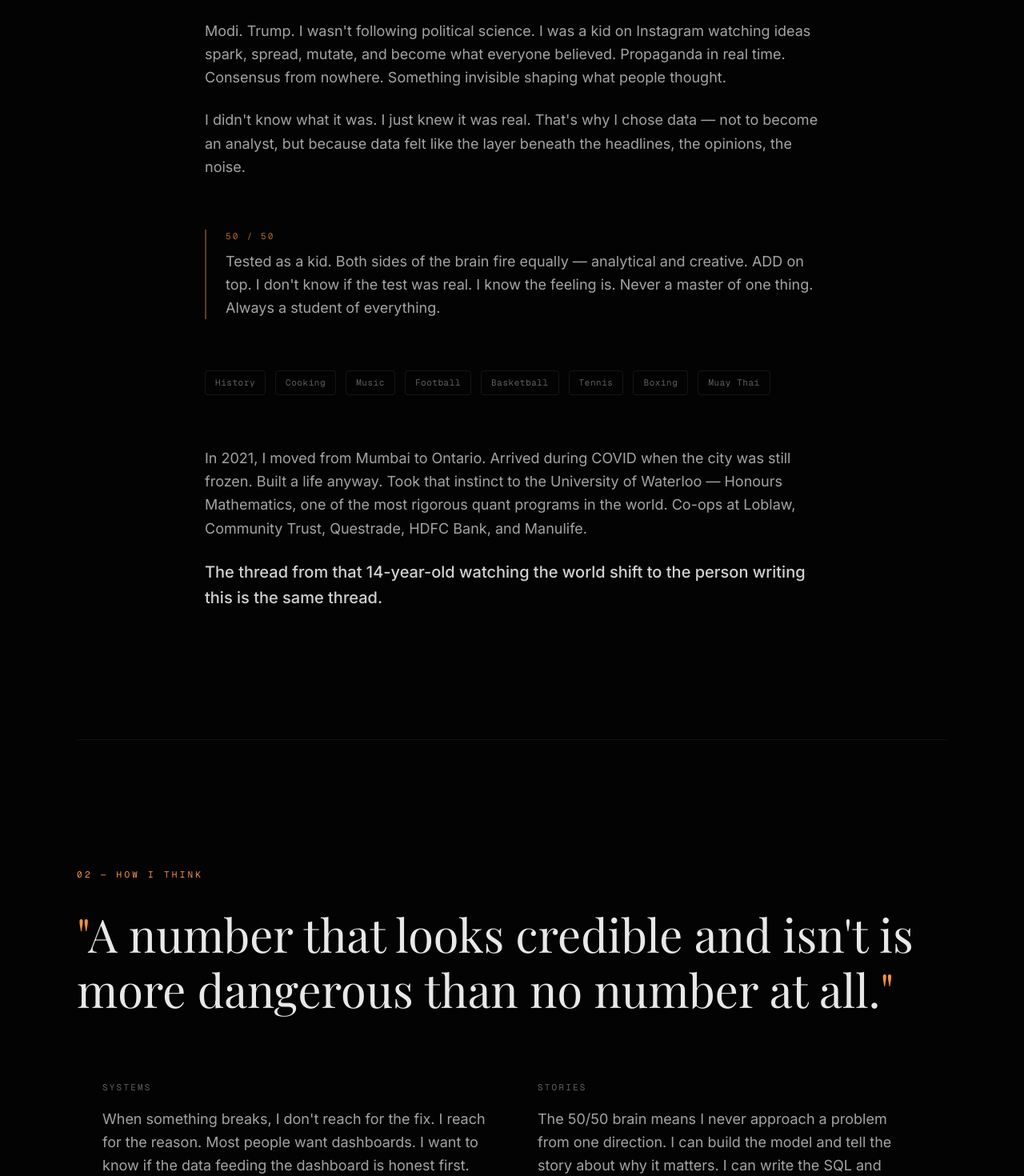
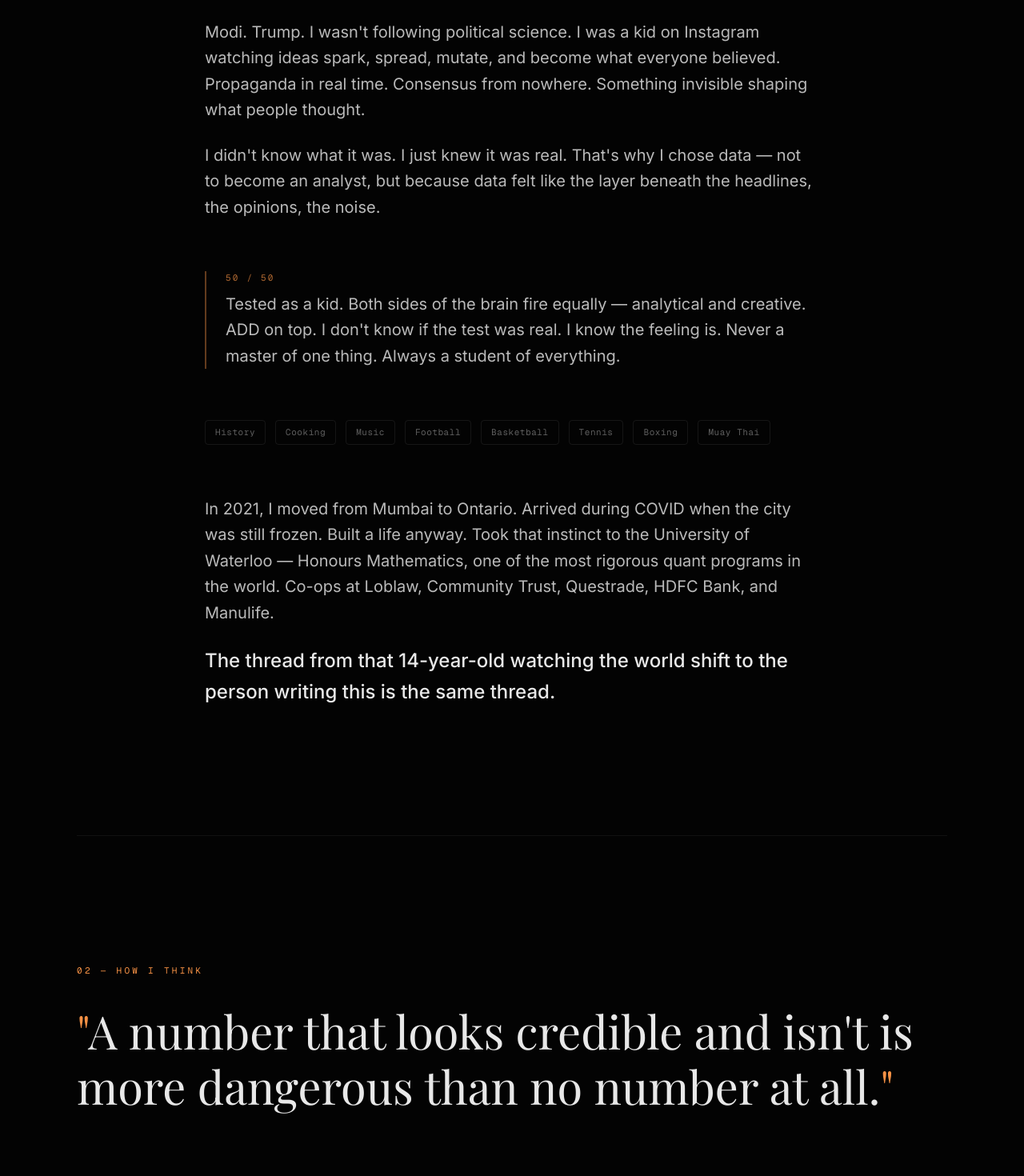
Before and after one commit to aaryan0909/v0-aaryan-chawla-manifesto, a Next.js app: page / in a window 1280 px wide. Shown: the part 1280-2750 px from the top of the page at 80% size. Built offline with nearby package versions, Linux system fonts and the light colour scheme; a web font is replaced by a local one.

Commit message:
improve text visibility across entire site by adjusting font sizes and colors

```diff
--- a/app/globals.css
+++ b/app/globals.css
@@ -15,7 +15,7 @@
   --secondary: oklch(0.18 0 0);
   --secondary-foreground: oklch(0.85 0 0);
   --muted: oklch(0.18 0 0);
-  --muted-foreground: oklch(0.55 0 0);
+  --muted-foreground: oklch(0.65 0 0);
   --accent: oklch(0.75 0.15 55);
   --accent-foreground: oklch(0.1 0 0);
   --destructive: oklch(0.577 0.245 27.325);
--- a/components/contact.tsx
+++ b/components/contact.tsx
@@ -39,7 +39,7 @@ export function Contact() {
             we should probably talk.
           </h2>
 
-          <p className="mb-12 max-w-lg text-base leading-relaxed text-foreground/70 md:text-lg">
+          <p className="mb-12 max-w-lg text-lg leading-relaxed text-foreground/80 md:text-xl">
             Reach me at{" "}
             <a
               href="mailto:chawlaaaryan280@gmail.com"
@@ -72,7 +72,7 @@ export function Contact() {
                 href="https://github.com/aaryan0909"
                 target="_blank"
                 rel="noopener noreferrer"
-                className="font-mono text-[11px] tracking-[0.2em] text-foreground/50 uppercase transition-colors hover:text-highlight"
+                className="font-mono text-sm tracking-[0.15em] text-foreground/70 uppercase transition-colors hover:text-highlight"
               >
                 GitHub
               </a>
@@ -80,7 +80,7 @@ export function Contact() {
                 href="https://www.linkedin.com/in/aaryan-chawla"
                 target="_blank"
                 rel="noopener noreferrer"
-                className="font-mono text-[11px] tracking-[0.2em] text-foreground/50 uppercase transition-colors hover:text-highlight"
+                className="font-mono text-sm tracking-[0.15em] text-foreground/70 uppercase transition-colors hover:text-highlight"
               >
                 LinkedIn
               </a>
--- a/components/footer.tsx
+++ b/components/footer.tsx
@@ -8,7 +8,7 @@ export function Footer() {
         <div className="flex items-center gap-6">
           <a
             href="mailto:chawlaaaryan280@gmail.com"
-            className="font-mono text-xs tracking-wider text-muted-foreground transition-colors hover:text-highlight"
+            className="font-mono text-sm tracking-wider text-foreground/60 transition-colors hover:text-highlight"
           >
             Email
           </a>
@@ -16,7 +16,7 @@ export function Footer() {
             href="https://github.com/aaryan0909"
             target="_blank"
             rel="noopener noreferrer"
-            className="font-mono text-xs tracking-wider text-muted-foreground transition-colors hover:text-highlight"
+            className="font-mono text-sm tracking-wider text-foreground/60 transition-colors hover:text-highlight"
           >
             GitHub
           </a>
@@ -24,7 +24,7 @@ export function Footer() {
             href="https://www.linkedin.com/in/aaryan-chawla"
             target="_blank"
             rel="noopener noreferrer"
-            className="font-mono text-xs tracking-wider text-muted-foreground transition-colors hover:text-highlight"
+            className="font-mono text-sm tracking-wider text-foreground/60 transition-colors hover:text-highlight"
           >
             LinkedIn
           </a>
--- a/components/hero.tsx
+++ b/components/hero.tsx
@@ -41,7 +41,7 @@ export function Hero() {
         />
 
         <p
-          className={`max-w-lg text-base leading-relaxed text-foreground/60 md:text-lg transition-all duration-1000 delay-600 ease-out ${
+          className={`max-w-lg text-lg leading-relaxed text-foreground/70 md:text-xl transition-all duration-1000 delay-600 ease-out ${
             isVisible ? "translate-y-0 opacity-100" : "translate-y-8 opacity-0"
           }`}
         >
--- a/components/how-i-think.tsx
+++ b/components/how-i-think.tsx
@@ -43,10 +43,10 @@ export function HowIThink() {
               isVisible ? "translate-y-0 opacity-100" : "translate-y-8 opacity-0"
             }`}
           >
-            <h3 className="font-mono text-[11px] tracking-[0.2em] text-foreground/40 uppercase">
+            <h3 className="font-mono text-xs tracking-[0.2em] text-foreground/50 uppercase">
               Systems
             </h3>
-            <p className="text-base leading-relaxed text-foreground/70 md:text-lg">
+            <p className="text-lg leading-relaxed text-foreground/80 md:text-xl">
               When something breaks, I don{"'"}t reach for the fix. I reach for the reason. Most people want dashboards. I want to know if the data feeding the dashboard is honest first.
             </p>
           </div>
@@ -56,10 +56,10 @@ export function HowIThink() {
               isVisible ? "translate-y-0 opacity-100" : "translate-y-8 opacity-0"
             }`}
           >
-            <h3 className="font-mono text-[11px] tracking-[0.2em] text-foreground/40 uppercase">
+            <h3 className="font-mono text-xs tracking-[0.2em] text-foreground/50 uppercase">
               Stories
             </h3>
-            <p className="text-base leading-relaxed text-foreground/70 md:text-lg">
+            <p className="text-lg leading-relaxed text-foreground/80 md:text-xl">
               The 50/50 brain means I never approach a problem from one direction. I can build the model and tell the story about why it matters. I can write the SQL and know which question the business actually needs answered.
             </p>
           </div>
@@ -70,7 +70,7 @@ export function HowIThink() {
             isVisible ? "translate-y-0 opacity-100" : "translate-y-6 opacity-0"
           }`}
         >
-          <p className="max-w-xl text-lg leading-relaxed text-foreground/90 font-medium md:text-xl">
+          <p className="max-w-xl text-xl leading-relaxed text-foreground font-medium md:text-2xl">
             I feel in stories. I think in data. The tension between those two is where everything interesting happens.
           </p>
         </div>
--- a/components/nav.tsx
+++ b/components/nav.tsx
@@ -27,7 +27,7 @@ export function Nav() {
           href="https://github.com/aaryan0909"
           target="_blank"
           rel="noopener noreferrer"
-          className="font-mono text-xs tracking-wider text-muted-foreground uppercase transition-colors hover:text-highlight"
+          className="font-mono text-xs tracking-wider text-foreground/70 uppercase transition-colors hover:text-highlight"
         >
           GitHub
         </a>
@@ -35,13 +35,13 @@ export function Nav() {
           href="https://www.linkedin.com/in/aaryan-chawla"
           target="_blank"
           rel="noopener noreferrer"
-          className="font-mono text-xs tracking-wider text-muted-foreground uppercase transition-colors hover:text-highlight"
+          className="font-mono text-xs tracking-wider text-foreground/70 uppercase transition-colors hover:text-highlight"
         >
           LinkedIn
         </a>
         <a
           href="mailto:chawlaaaryan280@gmail.com"
-          className="font-mono text-xs tracking-wider text-muted-foreground uppercase transition-colors hover:text-highlight"
+          className="font-mono text-xs tracking-wider text-foreground/70 uppercase transition-colors hover:text-highlight"
         >
           Contact
         </a>
--- a/components/origin.tsx
+++ b/components/origin.tsx
@@ -47,7 +47,7 @@ export function Origin() {
         {/* Tight paragraphs */}
         <div className="flex flex-col gap-6">
           <p
-            className={`text-base leading-relaxed text-foreground/70 md:text-lg transition-all duration-700 delay-200 ${
+            className={`text-lg leading-relaxed text-foreground/80 md:text-xl transition-all duration-700 delay-200 ${
               isVisible ? "translate-y-0 opacity-100" : "translate-y-6 opacity-0"
             }`}
           >
@@ -55,7 +55,7 @@ export function Origin() {
           </p>
 
           <p
-            className={`text-base leading-relaxed text-foreground/70 md:text-lg transition-all duration-700 delay-300 ${
+            className={`text-lg leading-relaxed text-foreground/80 md:text-xl transition-all duration-700 delay-300 ${
               isVisible ? "translate-y-0 opacity-100" : "translate-y-6 opacity-0"
             }`}
           >
@@ -73,7 +73,7 @@ export function Origin() {
             <p className="mb-2 font-mono text-[11px] tracking-[0.2em] text-highlight/70 uppercase">
               50 / 50
             </p>
-            <p className="text-base leading-relaxed text-foreground/70 md:text-lg">
+            <p className="text-lg leading-relaxed text-foreground/80 md:text-xl">
               Tested as a kid. Both sides of the brain fire equally &mdash; analytical and creative. ADD on top. I don{"'"}t know if the test was real. I know the feeling is. Never a master of one thing. Always a student of everything.
             </p>
           </div>
@@ -98,7 +98,7 @@ export function Origin() {
         {/* The bridge to now */}
         <div className="flex flex-col gap-6">
           <p
-            className={`text-base leading-relaxed text-foreground/70 md:text-lg transition-all duration-700 delay-[600ms] ${
+            className={`text-lg leading-relaxed text-foreground/80 md:text-xl transition-all duration-700 delay-[600ms] ${
               isVisible ? "translate-y-0 opacity-100" : "translate-y-6 opacity-0"
             }`}
           >
@@ -106,7 +106,7 @@ export function Origin() {
           </p>
 
           <p
-            className={`text-lg leading-relaxed text-foreground/90 font-medium md:text-xl transition-all duration-700 delay-700 ${
+            className={`text-xl leading-relaxed text-foreground font-medium md:text-2xl transition-all duration-700 delay-700 ${
               isVisible ? "translate-y-0 opacity-100" : "translate-y-6 opacity-0"
             }`}
           >
--- a/components/what-next.tsx
+++ b/components/what-next.tsx
@@ -36,10 +36,10 @@ export function WhatNext() {
         >
           <div className="absolute top-0 left-0 h-full w-1 bg-highlight" />
           <div className="pl-8 md:pl-12">
-            <p className="text-xl leading-snug text-foreground md:text-2xl">
+            <p className="text-2xl leading-snug text-foreground md:text-3xl">
               I am not looking for a comfortable job.
             </p>
-            <p className="mt-2 text-xl leading-snug text-highlight font-medium md:text-2xl">
+            <p className="mt-3 text-2xl leading-snug text-highlight font-medium md:text-3xl">
               I am looking for a hard problem, run by people who care whether their numbers are honest.
             </p>
           </div>
```
Also changed, not shown: components/proof.tsx (+6 -6 lines).
